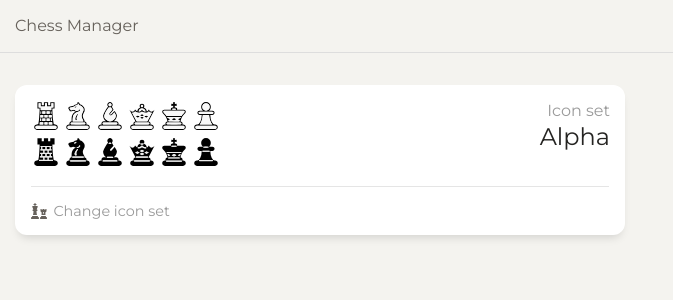
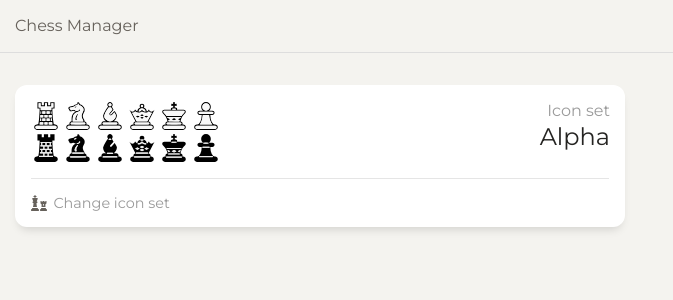
Before and after one commit to bbrakenhoff/chessmanager-angular, an Angular app: page /settings in a window 1280 px wide. Shown: the top 300 px of the page, without its empty margins (0-673 px from the left). Built offline with nearby package versions, Linux system fonts and the light colour scheme.

Commit message:
Layout for radio buttons and icon sets improved

```diff
--- a/src/app/settings/icon-set/icon-set.component.html
+++ b/src/app/settings/icon-set/icon-set.component.html
@@ -1,5 +1,5 @@
 <div class="icon-set">
-  <div class="_col">
+  <div class="_colorsubset">
     <svg viewBox="0 0 32 32" class="_icon">
       <use  [appChessPieceIcon]="'R'" [iconSet]="iconSet" />
     </svg>
@@ -19,7 +19,7 @@
       <use  [appChessPieceIcon]="'P'" [iconSet]="iconSet" />
     </svg>
   </div>
-  <div class="_col">
+  <div class="_colorsubset">
       <svg viewBox="0 0 32 32" class="_icon">
           <use  [appChessPieceIcon]="'r'" [iconSet]="iconSet" />
         </svg>
--- a/src/app/settings/icon-set/icon-set.component.scss
+++ b/src/app/settings/icon-set/icon-set.component.scss
@@ -1,11 +1,11 @@
 @import '../../../assets/styles/_bootstrap.scss';
 
 .icon-set {
-  @include make-row();
+  display: flex;
+  flex-direction: column;
 
-  & ._col {
-    @include make-col-ready();
-    @include make-col(12);
+  & ._colorsubset {
+    display: flex;
   }
 
   & ._icon {
--- a/src/app/settings/settings.component.html
+++ b/src/app/settings/settings.component.html
@@ -22,7 +22,7 @@
                     formControlName="iconSet"
                     value="'maya'"
                   />
-                  <label>Maya</label>
+                  <label class="_iconsetlabel">Maya</label>
                   <app-icon-set [iconSet]="IconSet.Maya"></app-icon-set>
                   </div>
                   <div class="_iconsetradiobutton -checked">
@@ -32,7 +32,7 @@
                     formControlName="iconSet"
                     value="'alpha'"
                   />
-                  <label>Alpha</label>
+                  <label class="_iconsetlabel">Alpha</label>
                   <app-icon-set [iconSet]="IconSet.Alpha"></app-icon-set>
                   </div>
                   <div class="_iconsetradiobutton">
@@ -42,7 +42,7 @@
                     formControlName="iconSet"
                     value="'leipzig'"
                   />
-                  <label>Leipzig</label>
+                  <label class="_iconsetlabel">Leipzig</label>
                   <app-icon-set [iconSet]="IconSet.Leipzig"></app-icon-set>
                   </div>
                 </form>
--- a/src/app/settings/settings.component.scss
+++ b/src/app/settings/settings.component.scss
@@ -75,13 +75,17 @@
     flex-direction: column;
   }
 
+  & ._iconsetlabel {
+    margin-bottom: 0.5rem;
+  }
+
   & ._iconsetradiobutton {
     position: relative;
 
     display: flex;
     flex-direction: column;
     padding-left: 2rem;
-    margin-bottom: 0.5rem;
+    margin-bottom: 1.5rem;
 
     cursor: pointer;
     line-height: 1.4rem;
@@ -95,6 +99,8 @@
     &::before,
     &::after {
       position: absolute;
+      top: 50%;
+      left: 0;
 
       display: block;
 
@@ -103,21 +109,17 @@
     }
 
     &::before {
-      top: 0;
-      left: 0;
-
       width: 1.2rem;
       height: 1.2rem;
       border: 0.1rem solid #51cbce;
+      margin-top: -0.6rem;
     }
 
     &.-checked::after {
-      top: 0;
-      left: 0;
-
-      width: .6rem;
-      height: .6rem;
+      width: 0.6rem;
+      height: 0.6rem;
       margin: 0.4rem;
+      margin-top: -0.2rem;
 
       background-color: #51cbce;
     }
--- a/src/assets/styles/_main.scss
+++ b/src/assets/styles/_main.scss
@@ -3,8 +3,10 @@
 
 html,
 body {
+  min-width: 360px;
   padding: 0;
   margin: 0;
+
   font-family: $font-montserrat;
 }
 * {
```
